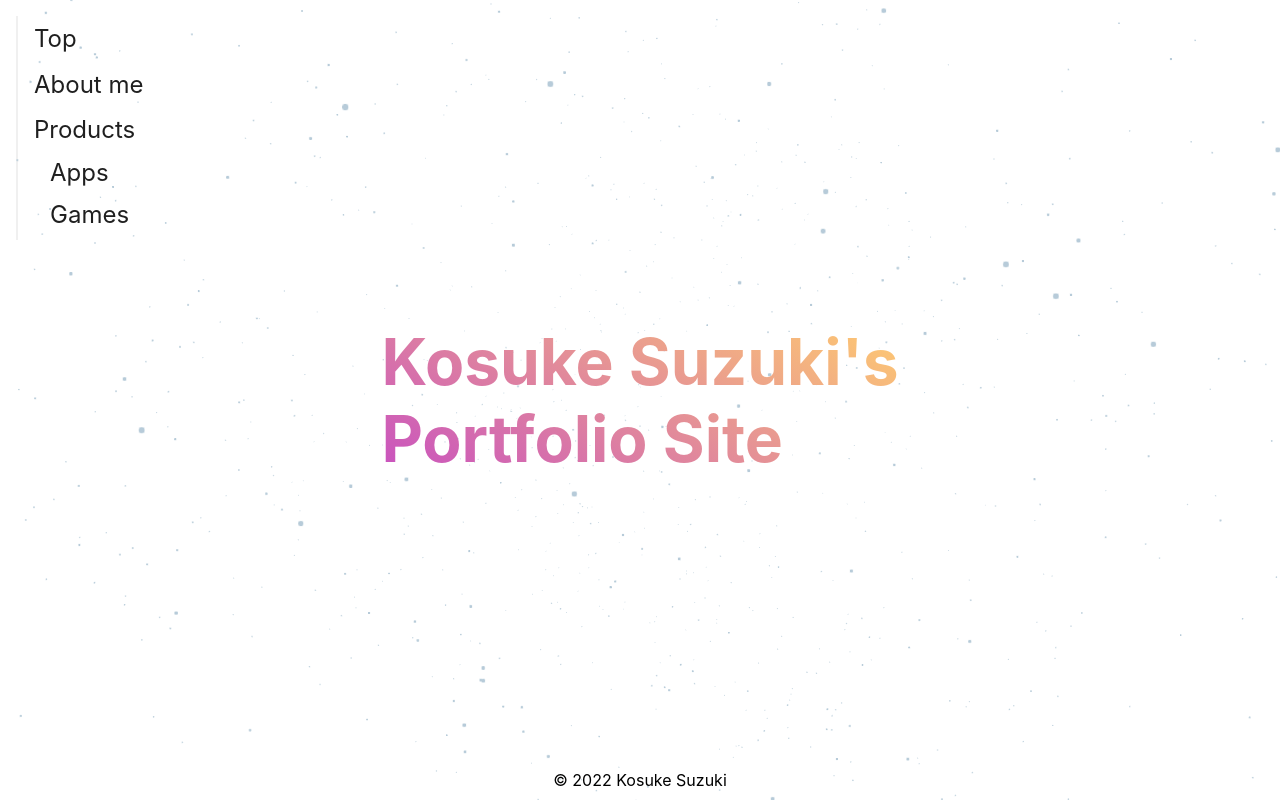
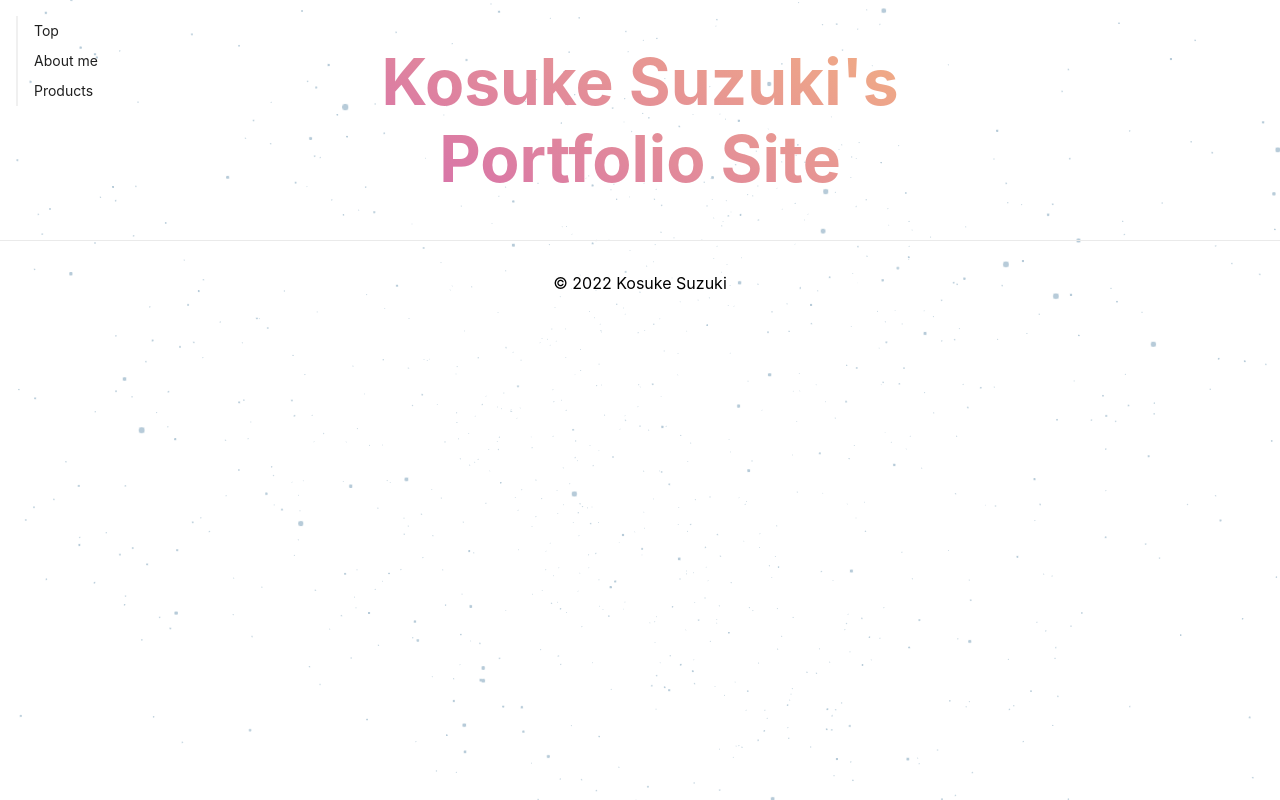
Before and after one commit to suzuki764/portfolio, a Next.js app: page / in a window 1280 px wide. Built offline with nearby package versions, Linux system fonts and the light colour scheme; no server answers.

Commit message:
スクロール型に変更

```diff
--- a/components/MyAnchor.tsx
+++ b/components/MyAnchor.tsx
@@ -10,14 +10,11 @@ export function MyAnchor() {
   };
 
   return (
-    <div style={{ position: "absolute", top: 0, margin: "1rem" }}>
-      <Anchor getCurrentAnchor={getCurrentAnchor} className={styles.anchor}>
-        <Link href="./" title="Top" />
-        <Link href="./aboutme" title="About me" />
-        <Link href="./products" title="Products">
-          <Link href="./apps" title="Apps" />
-          <Link href="./games" title="Games" />
-        </Link>
+    <div style={{ position: "absolute", top: 0, margin: "1rem", zIndex: 10 }}>
+      <Anchor className={styles.anchor}>
+        <Link href="#top" title="Top" />
+        <Link href="#aboutme" title="About me" />
+        <Link href="#products" title="Products" />
       </Anchor>
     </div>
   );
--- a/components/styles/MyAnchor.module.css
+++ b/components/styles/MyAnchor.module.css
@@ -1,3 +1,3 @@
-.anchor a {
+/* .anchor a {
   font-size: 1.5rem;
-}
+} */
--- a/pages/index.tsx
+++ b/pages/index.tsx
@@ -1,9 +1,9 @@
 import Head from "next/head";
-import { useState } from "react";
 import styles from "../styles/Home.module.css";
 import { Canvas } from "@react-three/fiber";
 import { Stars } from "../components/Stars";
 import { MyAnchor } from "../components/MyAnchor";
+import { Scroll, ScrollControls } from "@react-three/drei";
 
 export default function Home() {
   return (
@@ -17,16 +17,20 @@ export default function Home() {
       <main className={styles.main}>
         <MyAnchor />
         <Canvas camera={{ position: [0, 0, 1] }}>
-          <Stars />
+          <ScrollControls pages={3}>
+            <Stars />
+            <Scroll html>
+              <div className={styles.center}>
+                <h1 className={styles.title} id="top">
+                  Kosuke Suzuki&#39;s <br />
+                  Portfolio Site
+                </h1>
+              </div>
+              <footer className={styles.footer}>© 2022 Kosuke Suzuki</footer>
+            </Scroll>
+          </ScrollControls>
         </Canvas>
-        <div className={styles.title}>
-          <h1>
-            Kosuke Suzuki&#39;s <br />
-            Portfolio Site
-          </h1>
-        </div>
       </main>
-      <footer className={styles.footer}>© 2022 Kosuke Suzuki</footer>
     </div>
   );
 }
--- a/styles/Home.module.css
+++ b/styles/Home.module.css
@@ -3,20 +3,20 @@
 }
 
 .footer {
-  position: absolute;
-  bottom: 0;
-  left: 50%;
-  transform: translate(-50%, -50%);
+  display: flex;
+  flex: 1;
+  padding: 2rem 0;
+  border-top: 1px solid #eaeaea;
+  justify-content: center;
+  align-items: center;
+}
+
+.center {
+  width: 100vw;
+  text-align: center;
 }
 
 .title {
-  position: absolute;
-  top: 50%;
-  left: 50%;
-  transform: translate(-50%, -50%);
-}
-
-.title h1 {
   font-size: 8vh;
   background: linear-gradient(30deg, #c850c0, #ffcc70);
   -webkit-background-clip: text;
```
